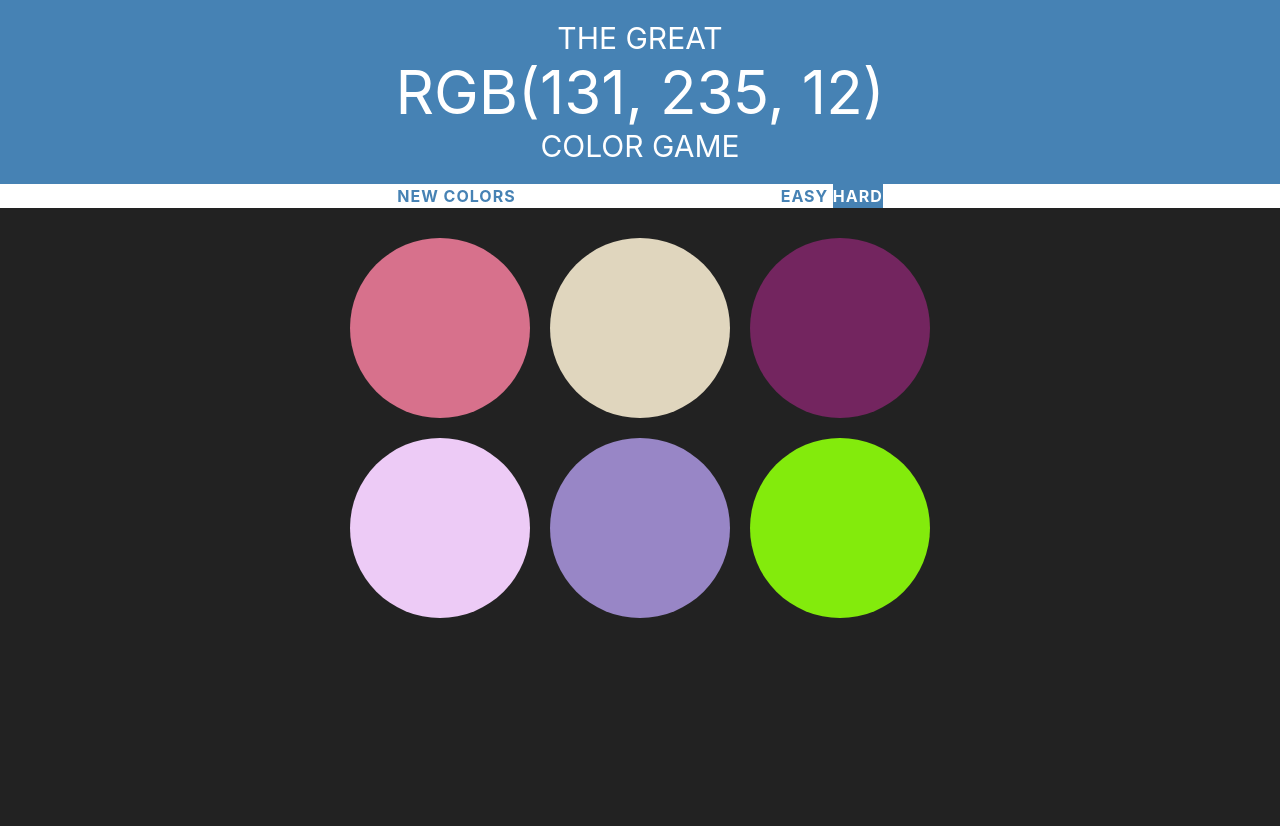
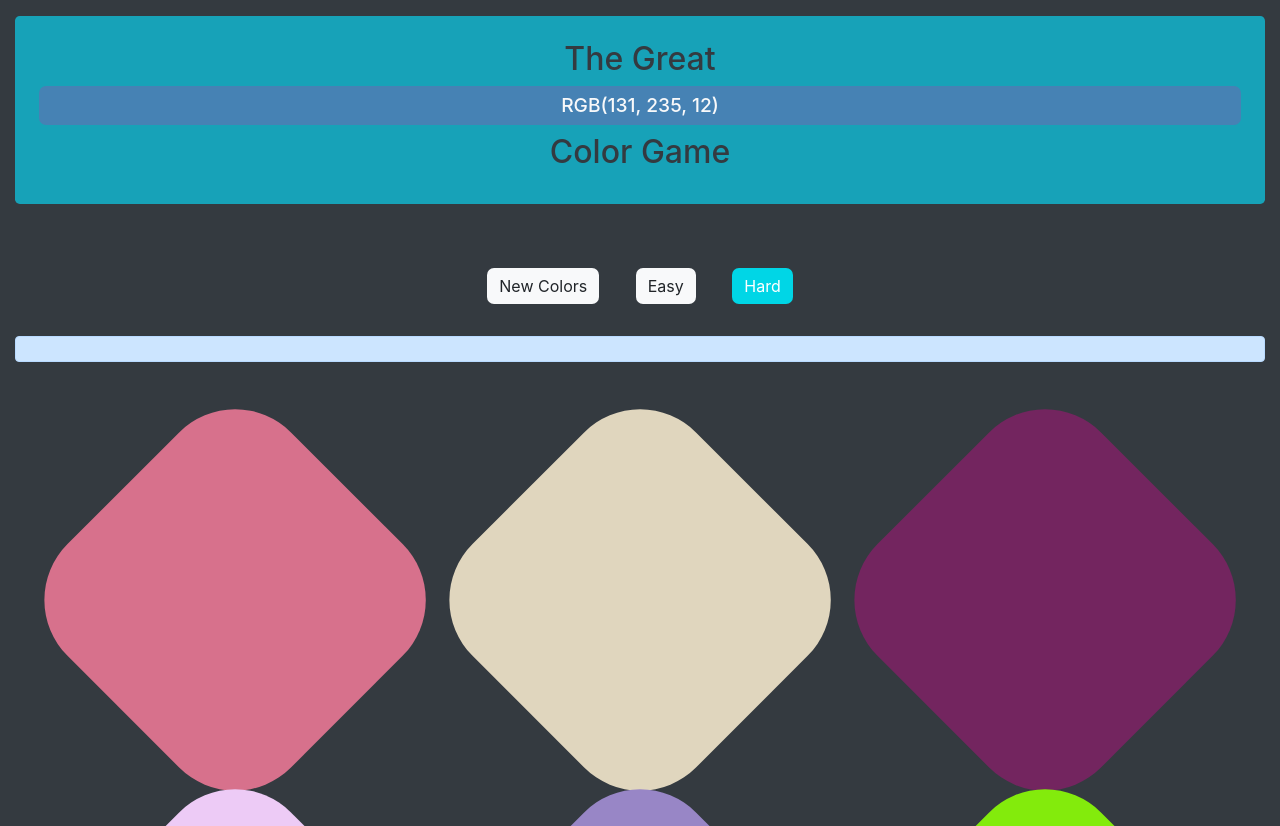
Before and after one commit to LahoucineABOULHASSAN/ColorGame, a website: page index.html in a window 1280 px wide. Shown: the top 826 px of the page. Before the commit the page ends 800 px from the top, so only its background shows below. Drawn offline with nearby package versions, Linux system fonts and the light colour scheme.

Commit message:
update the styling

```diff
--- a/css/style.css
+++ b/css/style.css
@@ -10,65 +10,75 @@
   box-sizing: border-box;
   transition: all 1s ease-in-out;
 }
-body {
-  background-color: var(--dark);
+h1 {
+  font-size: 1.2rem;
+  padding: 0.5rem 0;
+  border-radius: 7px;
+  text-transform: capitalize;
 }
-h1 {
+h1 span {
   text-transform: uppercase;
-  text-align: center;
-  font-size: 30px;
-  font-weight: normal;
-  color: white;
-  background-color: steelblue;
-  margin: 0;
-  padding: 20px 0;
-}
-#rbgDesplay {
-  font-size: 200%;
 }
 #stripe {
-  background-color: white;
+  color: #fff;
   text-align: center;
-  color: black;
+  margin-bottom: 2rem;
 }
-#message {
-  display: inline-block;
-  width: 20%;
+.alert {
+  font-weight: 500;
+  font-size: 1.2rem;
 }
-.selected {
-  color: white;
-  background-color: steelblue;
+button.btn {
+  margin: 0 1rem;
+  border-radius: 7px;
+  border: none;
 }
-button {
-  border: none;
-  background: none;
-  text-transform: uppercase;
-  height: 100%;
-  font-weight: 700;
-  font-size: inherit;
-  color: steelblue;
-  letter-spacing: 1px;
-  transition: all 0.6s;
-  -webkit-transition: all 0.6s;
-  -moz-transition: all 0.6s;
+button.btn:focus {
+  outline: none;
+  box-shadow: none;
+}
+button:hover {
+  background-color: var(--primary);
+}
+button.btn.selected {
+  color: #ffffff;
+  background-color: var(--primary);
   outline: none;
 }
-button:hover {
-  color: white;
-  background-color: steelblue;
-}
-#container {
-  max-width: 600px;
-  margin: 20px auto;
+.boxs {
+  padding: 0 2rem;
 }
 .box {
-  width: 30%;
-  padding-bottom: 30%;
-  margin: 1.66%;
-  float: left;
-  background-color: #56b9a4;
-  border-radius: 100%;
-  transition: background 1s;
-  -webkit-transition: background 1s;
-  -moz-transition: background 1s;
+  width: 26%;
+  padding: 13%;
+  border-radius: 25%;
+  transform: rotate(45deg);
+  margin: 2rem auto;
 }
+@media (min-width: 576px) {
+  .container {
+    max-width: 100%;
+    min-height: 100vh;
+    margin: 0;
+    justify-content: center;
+  }
+  .container section {
+    margin: 1rem 0;
+  }
+}
+@media (max-width: 575px) {
+  h2 {
+    font-size: 1.3rem;
+  }
+  h1 {
+    font-size: 1.5rem;
+    font-weight: 600;
+  }
+  .boxs.row-cols-1 > * {
+    flex: none;
+  }
+  .box.col {
+    margin: 1rem auto;
+    flex-grow: unset;
+  }
+}
--- a/index.html
+++ b/index.html
@@ -7,33 +7,46 @@
     <title>colorGame</title>
     <link
       rel="stylesheet"
-      type="text/css"
-      href="https://stackpath.bootstrapcdn.com/bootstrap/4.3.1/css/bootstrap.min.css"
+      href="https://cdn.jsdelivr.net/npm/bootstrap@4.6.0/dist/css/bootstrap.min.css"
+      integrity="sha384-B0vP5xmATw1+K9KRQjQERJvTumQW0nPEzvF6L/Z6nronJ3oUOFUFpCjEUQouq2+l"
+      crossorigin="anonymous"
     />
     <link rel="stylesheet" type="text/css" href="css/style.css" />
   </head>
-  <body>
-    <h1>
-      The Great
-      <br />
-      <span id="rbgDesplay">RGB</span>
-      <br />
-      Color Game
-    </h1>
-    <div id="stripe">
-      <button id="reset">New Color</button>
-      <span id="message"></span>
-      <button class="mode">Easy</button>
-      <button class="mode selected">Hard</button>
-    </div>
-    <div id="container">
-      <div class="box"></div>
-      <div class="box"></div>
-      <div class="box"></div>
-      <div class="box"></div>
-      <div class="box"></div>
-      <div class="box"></div>
-    </div>
+  <body class="container bg-dark">
+    <main class="d-flex flex-column">
+      <section>
+        <div class="jumbotron text-dark bg-info p-4 text-center">
+          <h2>The Great</h2>
+          <h1><span id="rbgDesplay" class="text-light">RGB </span></h1>
+          <h2>Color Game</h2>
+        </div>
+      </section>
+      <section>
+        <nav id="stripe">
+          <button id="reset" class="btn btn-light">New Color</button>
+          <button class="mode btn btn-light">Easy</button>
+          <button class="mode selected btn btn-light">Hard</button>
+        </nav>
+        <p
+          id="message"
+          class="alert alert-primary text-dark text-center"
+          role="alert"
+        ></p>
+      </section>
+      <section>
+        <div
+          class="boxs row row-cols-1 row-cols-sm-2 row-cols-md-4 align-items-center"
+        >
+          <div class="box col"></div>
+          <div class="box col"></div>
+          <div class="box col"></div>
+          <div class="box col"></div>
+          <div class="box col"></div>
+          <div class="box col"></div>
+        </div>
+      </section>
+    </main>
     <script src="js/main.js"></script>
   </body>
 </html>
```
